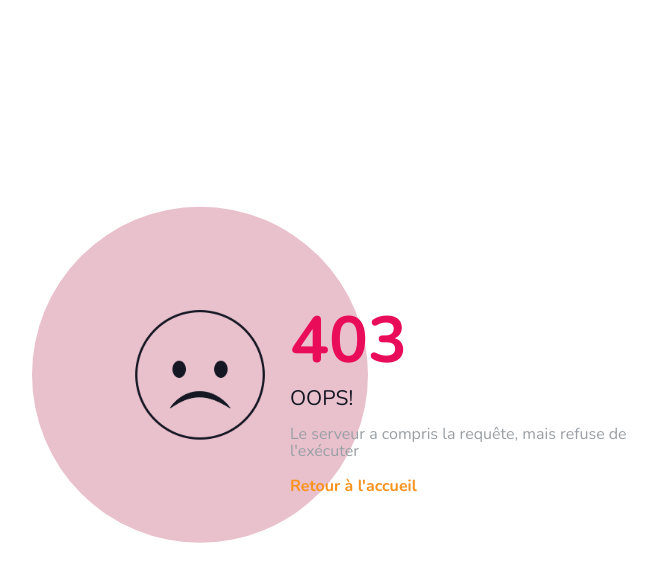
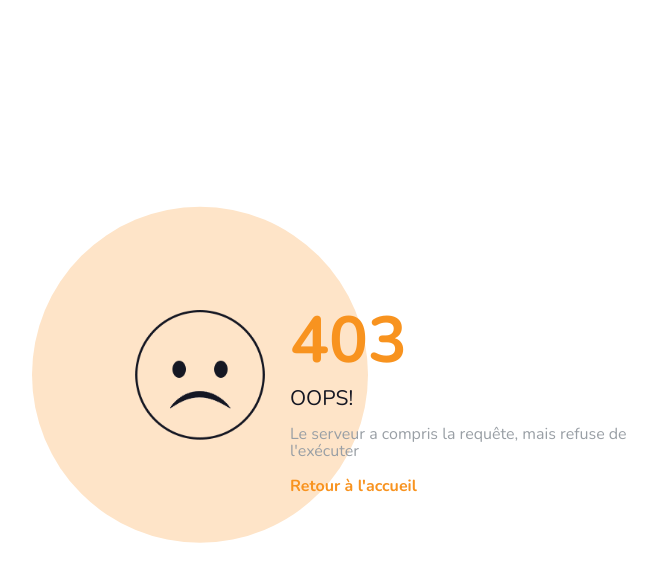
Before and after one commit to Croquignolex/etp-supervisor-coming-soon-web-from-scratch-php, a PHP site: page /403.php in a window 1280 px wide. Shown: the top 582 px of the page, without its empty margins (230-887 px from the left). Run offline with PHP 8.4, Linux system fonts and the light colour scheme.

Commit message:
Fix supervisor error color

```diff
--- a/css/error.css
+++ b/css/error.css
@@ -49,7 +49,7 @@ body {
     -ms-transform: scale(2.4);
     transform: scale(2.4);
     border-radius: 50%;
-    background-color: #e9c1cd;
+    background-color: #fee4c8;
     z-index: -1;
 }
 
@@ -59,7 +59,7 @@ body {
     font-weight: 700;
     margin-top: 0px;
     margin-bottom: 10px;
-    color: #e90c59;
+    color: #f8931f;
     text-transform: uppercase;
 }
 
```
